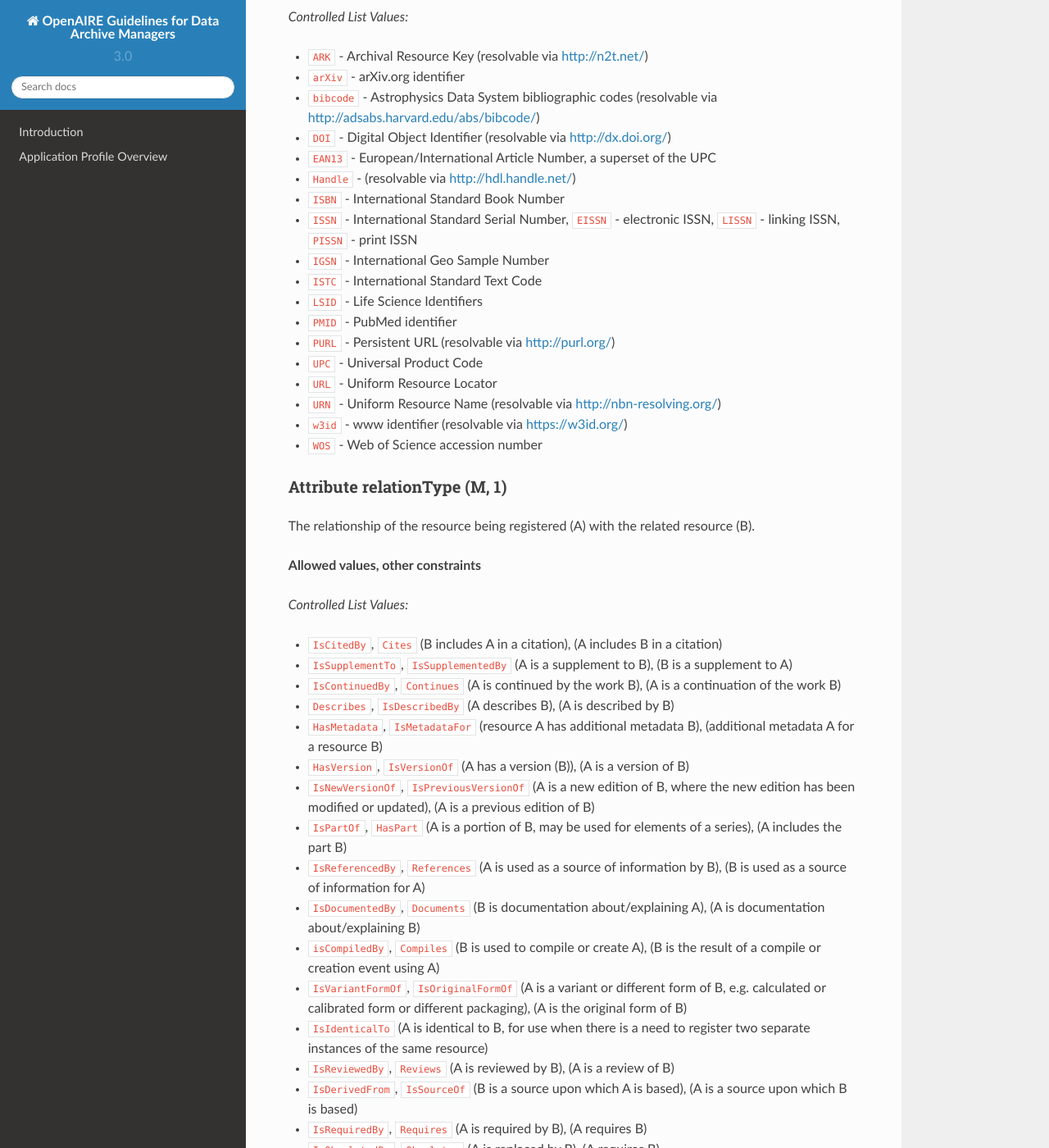
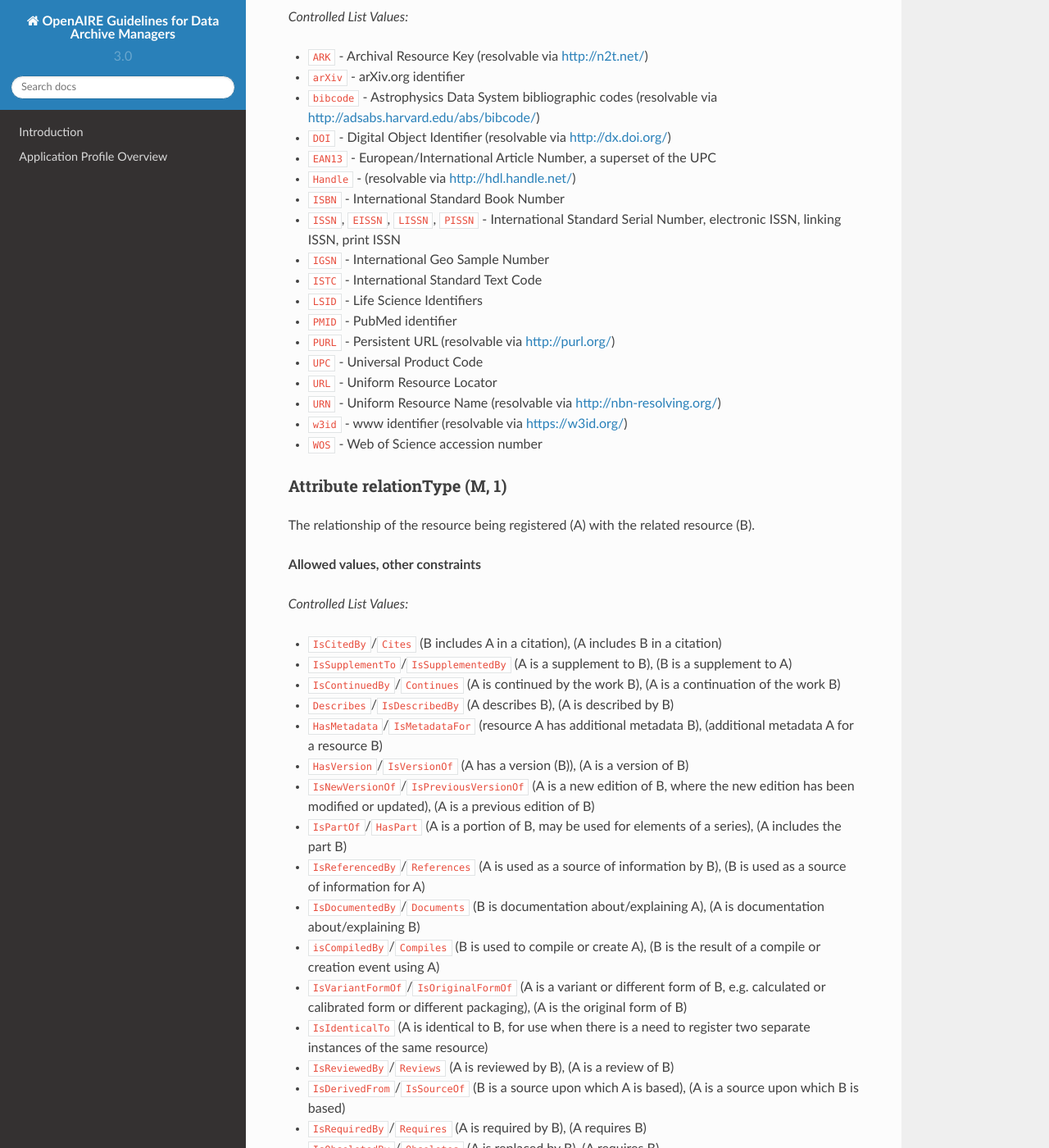
Before and after one commit to openaire/guidelines-data-archives, a Sphinx documentation site: the page built from docs/field_relatedidentifier.rst, in a window 1280 px wide and 1400 px high, scrolled down 690 px. Shown: the whole window at 82% size. Built offline with Sphinx 7.4.7 and the Read the Docs theme 2.0.0, drawn with Linux system fonts in a browser that asks for light colours; a script that is not in the unit is left out; some of the changed text lies outside the part shown.

```diff
--- a/docs/field_relatedidentifier.rst
+++ b/docs/field_relatedidentifier.rst
@@ -34,7 +34,7 @@ The type of the related identifier.
 * ``EAN13`` - |EAN13|
 * ``Handle`` - |Handle|
 * ``ISBN`` - |ISBN|
-* ``ISSN`` - |ISSN|, ``EISSN`` - |EISSN|, ``LISSN`` - |LISSN|, ``PISSN`` - |PISSN|
+* ``ISSN``, ``EISSN``, ``LISSN``, ``PISSN`` - |ISSN|, |EISSN|, |LISSN|, |PISSN|
 * ``IGSN`` - |IGSN|
 * ``ISTC`` - |ISTC|
 * ``LSID`` - |LSID|
@@ -57,23 +57,23 @@ The relationship of the resource being registered (A) with the related resource
 
 *Controlled List Values:*
 
-* ``IsCitedBy``, ``Cites`` (B includes A in a citation), (A includes B in a citation)
-* ``IsSupplementTo``, ``IsSupplementedBy`` (A is a supplement to B), (B is a supplement to A)
-* ``IsContinuedBy``, ``Continues`` (A is continued by the work B), (A is a continuation of the work B)
-* ``Describes``, ``IsDescribedBy`` (A describes B), (A is described by B)
-* ``HasMetadata``, ``IsMetadataFor`` (resource A has additional metadata B), (additional metadata A for a resource B)
-* ``HasVersion``, ``IsVersionOf`` (A has a version (B)), (A is a version of B)
-* ``IsNewVersionOf``, ``IsPreviousVersionOf`` (A is a new edition of B, where the new edition has been modified or updated), (A is a previous edition of B)
-* ``IsPartOf``, ``HasPart`` (A is a portion of B, may be used for elements of a series), (A includes the part B)
-* ``IsReferencedBy``, ``References`` (A is used as a source of information by B), (B is used as a source of information for A)
-* ``IsDocumentedBy``, ``Documents`` (B is documentation about/explaining A), (A is documentation about/explaining B)
-* ``isCompiledBy``, ``Compiles`` (B is used to compile or create A), (B is the result of a compile or creation event using A)
-* ``IsVariantFormOf``, ``IsOriginalFormOf`` (A is a variant or different form of B, e.g. calculated or calibrated form or different packaging), (A is the original form of B)
+* ``IsCitedBy``/``Cites`` (B includes A in a citation), (A includes B in a citation)
+* ``IsSupplementTo``/``IsSupplementedBy`` (A is a supplement to B), (B is a supplement to A)
+* ``IsContinuedBy``/``Continues`` (A is continued by the work B), (A is a continuation of the work B)
+* ``Describes``/``IsDescribedBy`` (A describes B), (A is described by B)
+* ``HasMetadata``/``IsMetadataFor`` (resource A has additional metadata B), (additional metadata A for a resource B)
+* ``HasVersion``/``IsVersionOf`` (A has a version (B)), (A is a version of B)
+* ``IsNewVersionOf``/``IsPreviousVersionOf`` (A is a new edition of B, where the new edition has been modified or updated), (A is a previous edition of B)
+* ``IsPartOf``/``HasPart`` (A is a portion of B, may be used for elements of a series), (A includes the part B)
+* ``IsReferencedBy``/``References`` (A is used as a source of information by B), (B is used as a source of information for A)
+* ``IsDocumentedBy``/``Documents`` (B is documentation about/explaining A), (A is documentation about/explaining B)
+* ``isCompiledBy``/``Compiles`` (B is used to compile or create A), (B is the result of a compile or creation event using A)
+* ``IsVariantFormOf``/``IsOriginalFormOf`` (A is a variant or different form of B, e.g. calculated or calibrated form or different packaging), (A is the original form of B)
 * ``IsIdenticalTo`` (A is identical to B, for use when there is a need to register two separate instances of the same resource)
-* ``IsReviewedBy``, ``Reviews`` (A is reviewed by B), (A is a review of B)
-* ``IsDerivedFrom``, ``IsSourceOf`` (B is a source upon which A is based), (A is a source upon which B is based)
-* ``IsRequiredBy``, ``Requires`` (A is required by B), (A requires B)
-* ``IsObsoletedBy``, ``Obsoletes`` (A is replaced by B), (A requires B)
+* ``IsReviewedBy``/``Reviews`` (A is reviewed by B), (A is a review of B)
+* ``IsDerivedFrom``/``IsSourceOf`` (B is a source upon which A is based), (A is a source upon which B is based)
+* ``IsRequiredBy``/``Requires`` (A is required by B), (A requires B)
+* ``IsObsoletedBy``/``Obsoletes`` (A is replaced by B), (A requires B)
 
 
 
```
Also changed, not shown: other parts of docs/field_relatedidentifier.rst (+1 -1 lines).
